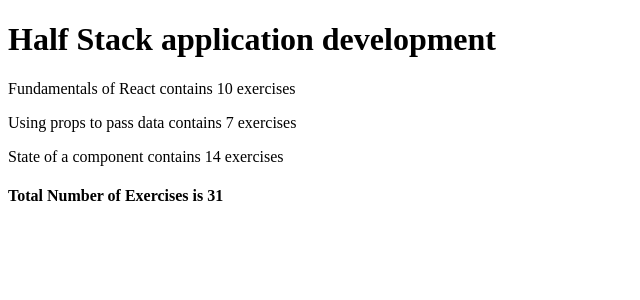
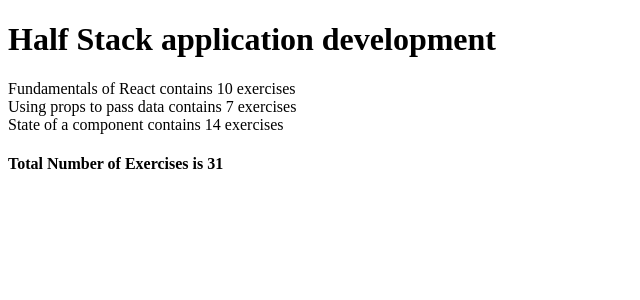
Before and after one commit to fullstackstan/FSO2023, a React (Create React App) app in the folder part1/courseinfo/: page / in a window 1280 px wide. Shown: the top 300 px of the page, without its empty margins (0-640 px from the left). Built offline with nearby package versions, Linux system fonts and the light colour scheme.

Commit message:
finished exercise1-2

```diff
--- a/part1/courseinfo/src/App.js
+++ b/part1/courseinfo/src/App.js
@@ -6,10 +6,20 @@ const Header = (props)=>{
   )
 }
 
+const Part = (props)=>{
+  return (
+    <>
+    {props.part} contains {props.count} exercises
+    </>
+  )
+}
+
 const Content = (props) => {
   return (
     <>
-    <p>{props.part} contains {props.count} exercises</p>
+    <Part part={props.part1} count={props.count1}/> <br />
+    <Part part={props.part2} count={props.count2}/><br />
+    <Part part={props.part3} count={props.count3}/>
     </>
   )
 }
@@ -17,7 +27,7 @@ const Content = (props) => {
 const Total = (props)=>{
   return (
     <>
-    <h4>Total Number of Exercises is {props.total}</h4>
+    Total Number of Exercises is {props.total}
     </>
   )
 }
@@ -35,16 +45,11 @@ const App = () => {
     <div>
     <Header course={course} />
       <p>
-        <Content part={part1} count={exercises1} />
+        <Content part1={part1} count1={exercises1} part2={part2} count2={exercises2} part3={part3} count3={exercises3} />
       </p>
-      <p>
-        <Content part={part2} count={exercises2} />
-      </p>
-      <p>
-        <Content part={part3} count={exercises3} />
-      </p>
-      <p><Total total={exercises1 + exercises2 + exercises3} />
-      </p>
+      <h4>
+        <Total total={exercises1 + exercises2 + exercises3} />
+      </h4>
     </div>
   )
 }
```
